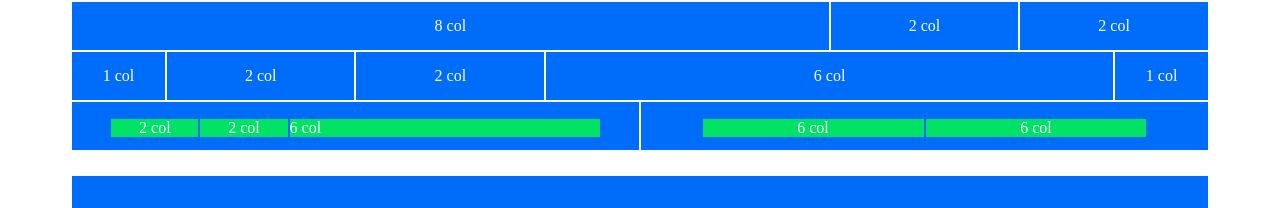
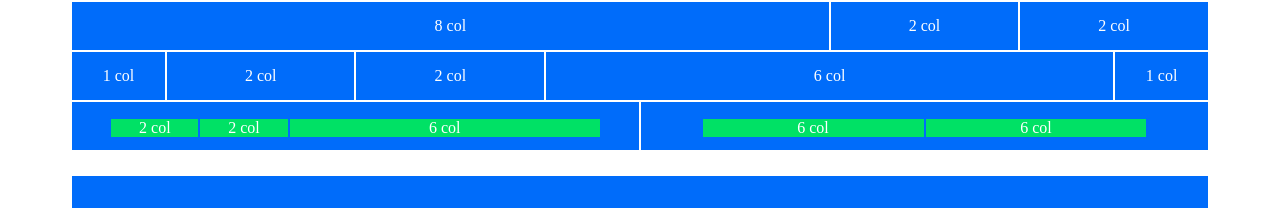
Before and after one commit to NicolaSoggiu/html-css-12bool, a plain HTML site: page index.html in a window 1280 px wide. Shown: the part 192-400 px from the top of the page. Drawn offline with Linux system fonts and the light colour scheme.

Commit message:
fix "col-7" text align

```diff
--- a/assets/style.css
+++ b/assets/style.css
@@ -10,7 +10,7 @@
     border: 0;
 }
 
-.col-1, .col-2, .col-3, .col-4, .col-5, .col-6, .col-8, .col-12 {
+.col-1, .col-2, .col-3, .col-4, .col-5, .col-6, .col-7, .col-8, .col-12 {
     display: flex;
     justify-content: center;
     align-items: center;
```
